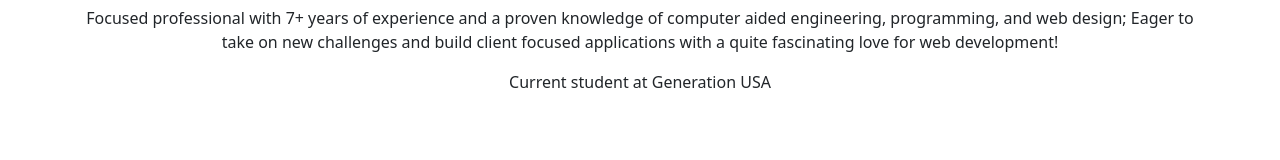
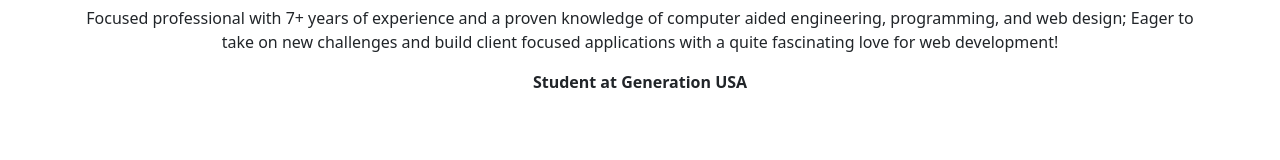
Before and after one commit to CeritifiedSurvey/danieljemiriresume, a plain HTML site: page index.html in a window 1280 px wide. Shown: the part 330-490 px from the top of the page. Drawn offline with nearby package versions, Linux system fonts and the light colour scheme.

Commit message:
file update

```diff
--- a/index.html
+++ b/index.html
@@ -64,7 +64,7 @@
         <div class="row text-center">
             <div class="col">
                 <p>Focused professional with 7+ years of experience and a proven knowledge of computer aided engineering, programming, and web design; Eager to take on new challenges and build client focused applications with a quite fascinating love for web development!</p>
-                <p>Current student at Generation USA</p>
+                <p><strong>Student at Generation USA</strong></p>
             </div>
         </div>
     </div>
```
